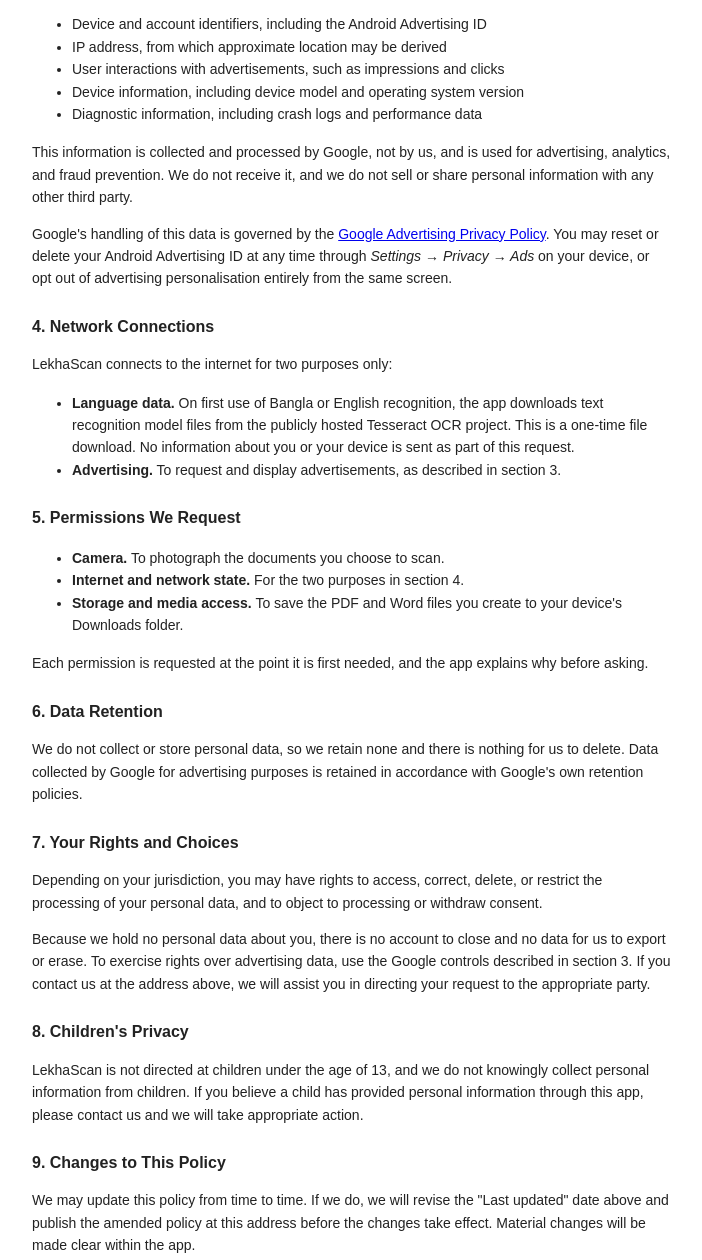
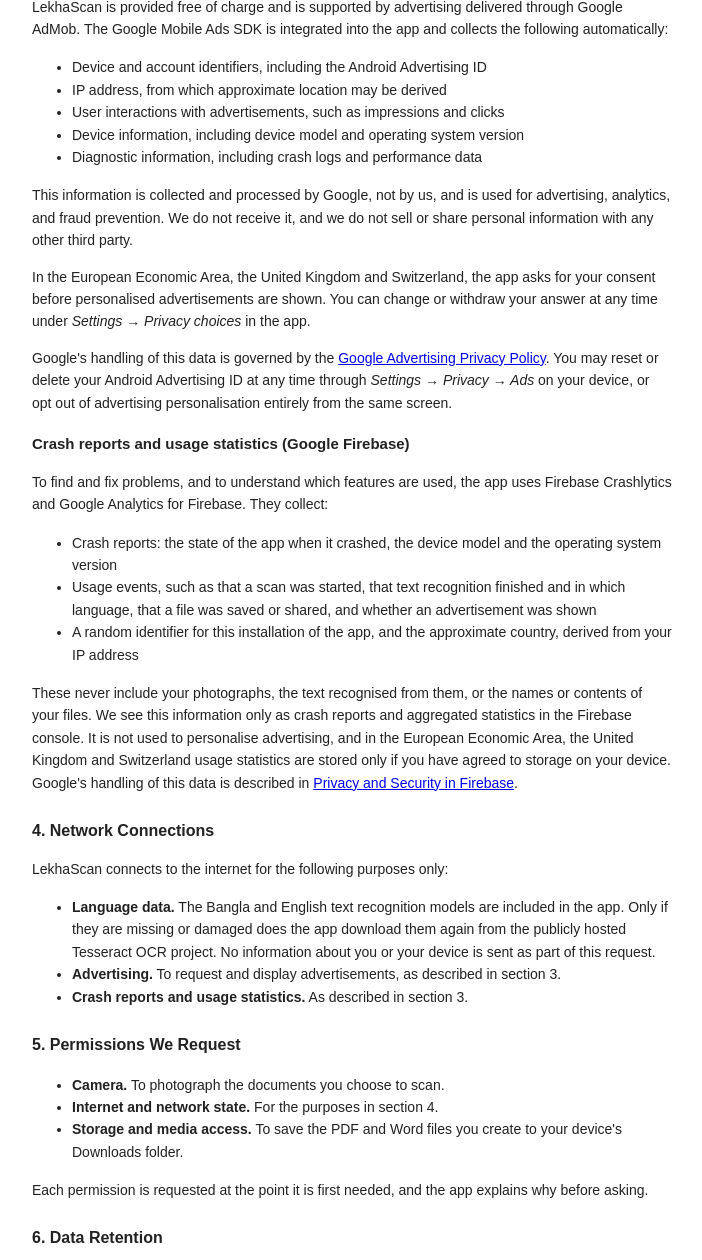
Before and after one commit to dstushar7/lekhascan-privacy, a plain HTML site: page index.html in a window 1280 px wide. Shown: the part 670-1930 px from the top of the page, without its empty margins (288-990 px from the left). Drawn offline with Linux system fonts and the light colour scheme.

Commit message:
Revise privacy policy and update last modified date
Updated the last updated date and added sections on advertising and crash reports.

```diff
--- a/index.html
+++ b/index.html
@@ -8,6 +8,7 @@
   body { font-family: sans-serif; padding: 16px; line-height: 1.6; color: #222; max-width: 40em; margin: 0 auto; }
   h1 { font-size: 20px; }
   h2 { font-size: 16px; margin-top: 24px; }
+  h3 { font-size: 15px; margin-top: 18px; }
   p, li { font-size: 14px; }
   code { background: #eee; padding: 0 4px; }
 </style>
@@ -16,7 +17,7 @@
 
 <h1>Privacy Policy</h1>
 <p><strong>LekhaScan</strong><br>
-Last updated: 2 September 2026</p>
+Last updated: 15 September 2026</p>
 
 <h2>1. Who We Are</h2>
 <p>LekhaScan is an Android application published by Dabobroto Sarkar ("we", "us",
@@ -36,6 +37,8 @@
 registration. We do not collect your name, email address, or phone number.</p>
 
 <h2>3. Information Collected by Third Parties</h2>
+
+<h3>Advertising (Google AdMob)</h3>
 <p>LekhaScan is provided free of charge and is supported by advertising delivered
 through Google AdMob. The Google Mobile Ads SDK is integrated into the app and
 collects the following automatically:</p>
@@ -49,29 +52,55 @@
 <p>This information is collected and processed by Google, not by us, and is used
 for advertising, analytics, and fraud prevention. We do not receive it, and we
 do not sell or share personal information with any other third party.</p>
+<p>In the European Economic Area, the United Kingdom and Switzerland, the app
+asks for your consent before personalised advertisements are shown. You can
+change or withdraw your answer at any time under
+<em>Settings &rarr; Privacy choices</em> in the app.</p>
 <p>Google's handling of this data is governed by the
 <a href="https://policies.google.com/technologies/ads">Google Advertising
 Privacy Policy</a>. You may reset or delete your Android Advertising ID at any
 time through <em>Settings &rarr; Privacy &rarr; Ads</em> on your device, or opt
 out of advertising personalisation entirely from the same screen.</p>
 
+<h3>Crash reports and usage statistics (Google Firebase)</h3>
+<p>To find and fix problems, and to understand which features are used, the app
+uses Firebase Crashlytics and Google Analytics for Firebase. They collect:</p>
+<ul>
+  <li>Crash reports: the state of the app when it crashed, the device model and
+      the operating system version</li>
+  <li>Usage events, such as that a scan was started, that text recognition
+      finished and in which language, that a file was saved or shared, and
+      whether an advertisement was shown</li>
+  <li>A random identifier for this installation of the app, and the approximate
+      country, derived from your IP address</li>
+</ul>
+<p>These never include your photographs, the text recognised from them, or the
+names or contents of your files. We see this information only as crash reports
+and aggregated statistics in the Firebase console. It is not used to
+personalise advertising, and in the European Economic Area, the United Kingdom
+and Switzerland usage statistics are stored only if you have agreed to storage
+on your device. Google's handling of this data is described in
+<a href="https://firebase.google.com/support/privacy">Privacy and Security in
+Firebase</a>.</p>
+
 <h2>4. Network Connections</h2>
-<p>LekhaScan connects to the internet for two purposes only:</p>
+<p>LekhaScan connects to the internet for the following purposes only:</p>
 <ul>
-  <li><strong>Language data.</strong> On first use of Bangla or English
-      recognition, the app downloads text recognition model files from the
-      publicly hosted Tesseract OCR project. This is a one-time file download.
-      No information about you or your device is sent as part of this
-      request.</li>
+  <li><strong>Language data.</strong> The Bangla and English text recognition
+      models are included in the app. Only if they are missing or damaged does the
+      app download them again from the publicly hosted Tesseract OCR project. No
+      information about you or your device is sent as part of this request.</li>
   <li><strong>Advertising.</strong> To request and display advertisements, as
       described in section 3.</li>
+  <li><strong>Crash reports and usage statistics.</strong> As described in
+      section 3.</li>
 </ul>
 
 <h2>5. Permissions We Request</h2>
 <ul>
   <li><strong>Camera.</strong> To photograph the documents you choose to
       scan.</li>
-  <li><strong>Internet and network state.</strong> For the two purposes in
+  <li><strong>Internet and network state.</strong> For the purposes in
       section 4.</li>
   <li><strong>Storage and media access.</strong> To save the PDF and Word files
       you create to your device's Downloads folder.</li>
@@ -80,18 +109,25 @@
 explains why before asking.</p>
 
 <h2>6. Data Retention</h2>
-<p>We do not collect or store personal data, so we retain none and there is
-nothing for us to delete. Data collected by Google for advertising purposes is
-retained in accordance with Google's own retention policies.</p>
+<p>We do not store personal data on any server of our own. Usage statistics are
+kept by Google Analytics for up to 14 months and crash reports by Firebase
+Crashlytics for up to 90 days, after which they are deleted automatically. Data
+collected by Google for advertising purposes is retained in accordance with
+Google's own retention policies.</p>
 
 <h2>7. Your Rights and Choices</h2>
 <p>Depending on your jurisdiction, you may have rights to access, correct,
 delete, or restrict the processing of your personal data, and to object to
 processing or withdraw consent.</p>
-<p>Because we hold no personal data about you, there is no account to close and
-no data for us to export or erase. To exercise rights over advertising data,
-use the Google controls described in section 3. If you contact us at the address
-above, we will assist you in directing your request to the appropriate party.</p>
+<p>The app has no accounts, and the crash reports and usage statistics we
+receive are linked only to a random installation identifier, not to your name
+or any other detail that identifies you. Clearing the app's data or
+reinstalling it replaces that identifier. In the European Economic Area, the
+United Kingdom and Switzerland you can change or withdraw your consent under
+<em>Settings &rarr; Privacy choices</em>. To exercise rights over advertising
+data, use the Google controls described in section 3. If you contact us at the
+address above, we will assist you in directing your request to the appropriate
+party.</p>
 
 <h2>8. Children's Privacy</h2>
 <p>LekhaScan is not directed at children under the age of 13, and we do not
```
